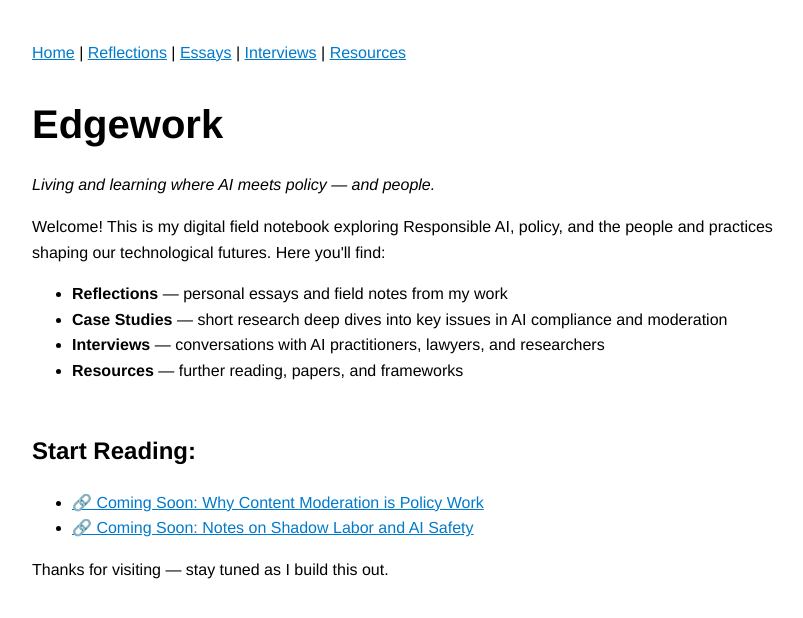
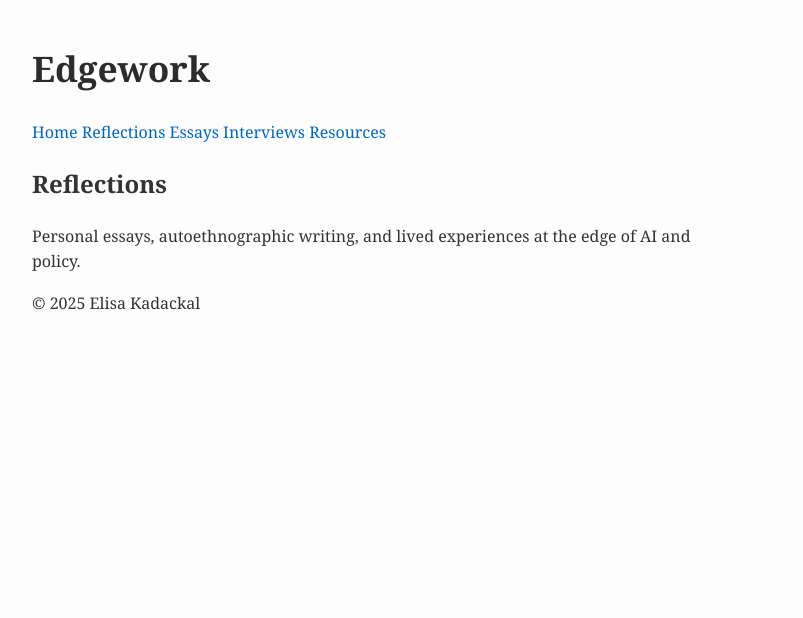
Before and after one commit to elisakad/edgework-portfolio, a plain HTML site: page docs/interviews.html in a window 1280 px wide. Shown: the whole page, without its empty margins (8-811 px from the left). Drawn offline with Linux system fonts and the light colour scheme.

Commit message:
Update interviews.html

```diff
--- a/docs/interviews.html
+++ b/docs/interviews.html
@@ -1,58 +1,28 @@
+<!-- Example: docs/reflections.html -->
 <!DOCTYPE html>
-<html lang="en">
-
-  <nav>
-  <a href="index.html">Home</a> |
-  <a href="reflections.html">Reflections</a> |
-  <a href="essays.html">Essays</a> |
-  <a href="interviews.html">Interviews</a> |
-  <a href="resources.html">Resources</a>
-</nav>
-
+<html>
 <head>
-  <meta charset="UTF-8" />
-  <meta name="viewport" content="width=device-width, initial-scale=1.0" />
-  <title>Edgework: Living and Learning at the Edge of AI and Policy</title>
-  <style>
-    body {
-      font-family: 'Helvetica Neue', sans-serif;
-      margin: 40px;
-      max-width: 800px;
-      line-height: 1.6;
-    }
-    h1 {
-      font-size: 2.5em;
-      margin-bottom: 0.2em;
-    }
-    h2 {
-      margin-top: 2em;
-    }
-    a {
-      color: #007acc;
-    }
-  </style>
+  <meta charset="UTF-8">
+  <title>Reflections – Edgework</title>
+  <link rel="stylesheet" href="style.css">
 </head>
 <body>
-
-  <h1>Edgework</h1>
-  <p><em>Living and learning where AI meets policy — and people.</em></p>
-
-  <p>Welcome! This is my digital field notebook exploring Responsible AI, policy, and the people and practices shaping our technological futures. Here you'll find:</p>
-
-  <ul>
-    <li><strong>Reflections</strong> — personal essays and field notes from my work</li>
-    <li><strong>Case Studies</strong> — short research deep dives into key issues in AI compliance and moderation</li>
-    <li><strong>Interviews</strong> — conversations with AI practitioners, lawyers, and researchers</li>
-    <li><strong>Resources</strong> — further reading, papers, and frameworks</li>
-  </ul>
-
-  <h2>Start Reading:</h2>
-  <ul>
-    <li><a href="#">🔗 Coming Soon: Why Content Moderation is Policy Work</a></li>
-    <li><a href="#">🔗 Coming Soon: Notes on Shadow Labor and AI Safety</a></li>
-  </ul>
-
-  <p>Thanks for visiting — stay tuned as I build this out.</p>
-
+  <header>
+    <h1>Edgework</h1>
+    <nav>
+      <a href="index.html">Home</a>
+      <a href="reflections.html">Reflections</a>
+      <a href="essays.html">Essays</a>
+      <a href="interviews.html">Interviews</a>
+      <a href="resources.html">Resources</a>
+    </nav>
+  </header>
+  <main>
+    <h2>Reflections</h2>
+    <p>Personal essays, autoethnographic writing, and lived experiences at the edge of AI and policy.</p>
+  </main>
+  <footer>
+    <p>© 2025 Elisa Kadackal</p>
+  </footer>
 </body>
 </html>
```
